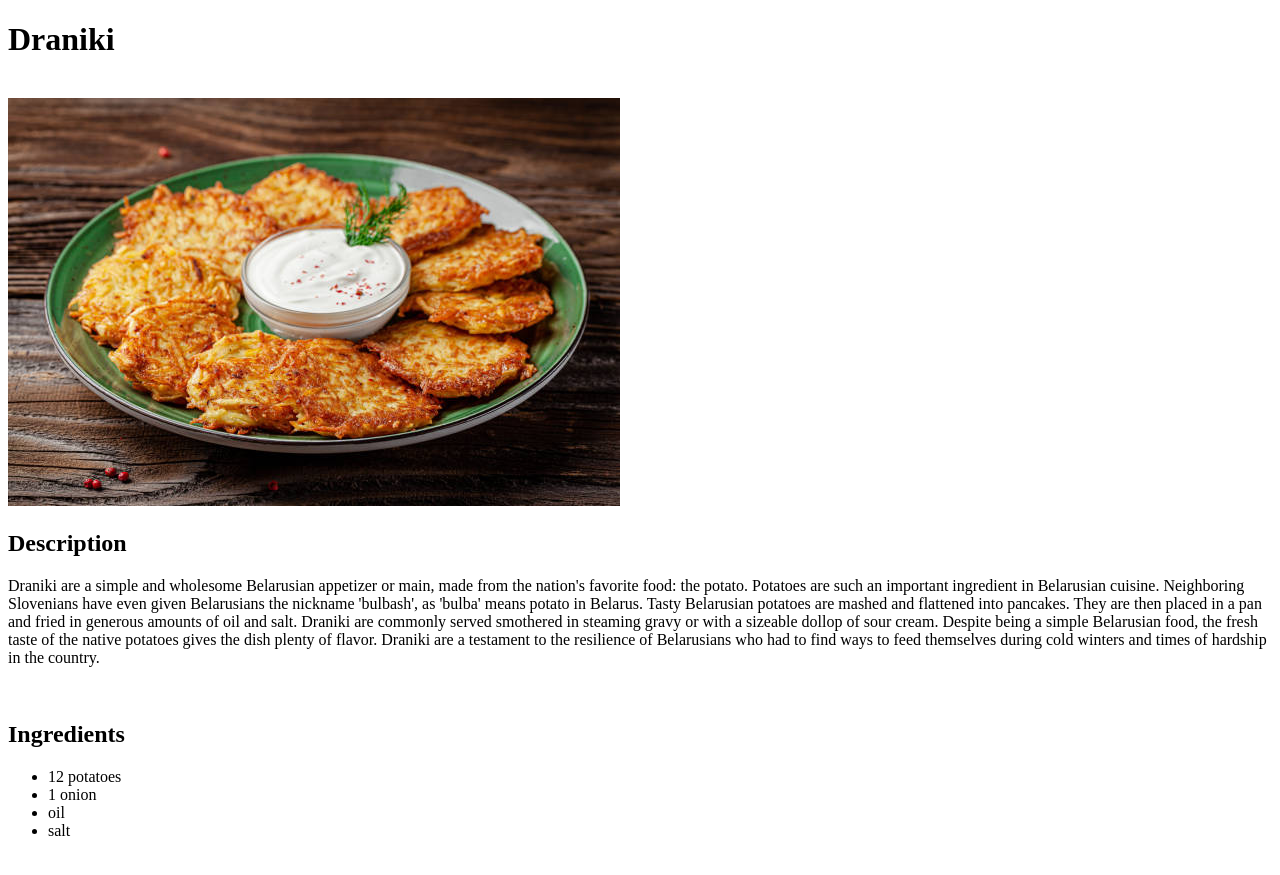
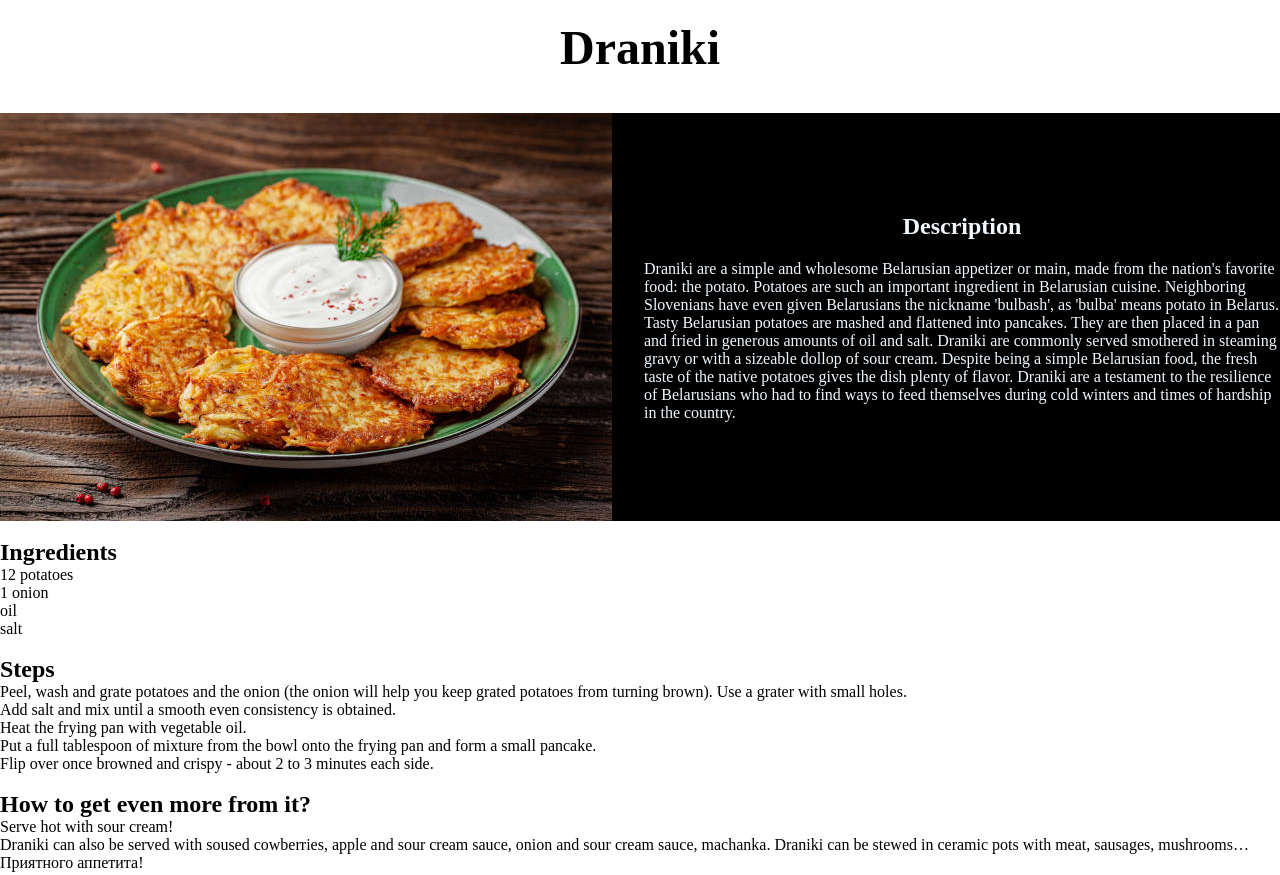
Before and after one commit to YaninaTL/odin-recipes, a plain HTML site: page recipes/draniki.html in a window 1280 px wide. Shown: the top 875 px of the page. Drawn offline with Linux system fonts and the light colour scheme.

Commit message:
Style flexbox1

```diff
--- a/recipes/draniki.html
+++ b/recipes/draniki.html
@@ -5,12 +5,18 @@
     <meta http-equiv="X-UA-Compatible" content="IE=edge">
     <meta name="viewport" content="width=device-width, initial-scale=1.0">
     <title>Draniki recipe</title>
+    <link rel="stylesheet" href="style-d.css">
 </head>
 <body>
     <h1>Draniki</h1>
 <br>
-<img src="./img/Draniki.jpg" alt="Draniki">
+
+<div class="box1">
+    <div class="img">
+<img class="banner" src="./img/Draniki.jpg" alt="Draniki">
+</div>
 <br>
+<div class="info">
 <h2>Description</h2>
 <p class="description">Draniki are a simple and wholesome Belarusian appetizer or main, made from the nation's favorite food: the potato.
 
@@ -23,6 +29,10 @@ Draniki are commonly served smothered in steaming gravy or with a sizeable dollo
 Despite being a simple Belarusian food, the fresh taste of the native potatoes gives the dish plenty of flavor.
 
 Draniki are a testament to the resilience of Belarusians who had to find ways to feed themselves during cold winters and times of hardship in the country.</p>
+</div>
+</div>
+
+<div class="box2">
 <br>
 <h2>Ingredients</h2>
 <ul>
@@ -40,6 +50,8 @@ Draniki are a testament to the resilience of Belarusians who had to find ways to
     <li>Put a full tablespoon of mixture from the bowl onto the frying pan and form a small pancake.</li>
     <li>Flip over once browned and crispy - about 2 to 3 minutes each side.</li>
 </ol>
+</div>
+
 <br>
 <h2>How to get even more from it?</h2>
 <p>Serve hot with sour cream!</p>
@@ -50,3 +62,6 @@ Draniki are a testament to the resilience of Belarusians who had to find ways to
 <a href="../index.html">Back to recipes!</a>
 </body>
 </html>
+
+
+<!-- Add button HOME -->
--- /dev/null
+++ b/recipes/style-d.css
@@ -0,0 +1,59 @@
+* {
+    margin: 0;
+    padding: 0;
+    box-sizing: border-box;
+}
+
+body {
+    cursor: default;
+}
+
+/* Practicing flex */
+
+/* rgb(80, 165, 80) */
+
+
+h1 {
+    font-size: 3rem;
+    text-align: center;
+    margin: 20px auto;
+}
+
+
+/* Styling the fist box */
+
+.box1 {
+    background-color: black;
+    display: flex;
+    justify-content: space-between;
+    align-items: center;
+    gap: 1rem;
+}
+
+.banner {
+display: block;
+}
+div.img {
+    display: block;
+}
+
+.description, h2:nth-child(1) {
+    color: aliceblue;
+
+}
+
+    h2:nth-child(1) {
+        margin-bottom: 20px;
+        text-align: center;
+    }
+
+    h2:nth-child(1):hover {
+        color: rgb(80, 165, 80);
+    }
+
+div.info {
+    display: block;
+
+}
+
+/* Styling the second box */
```
